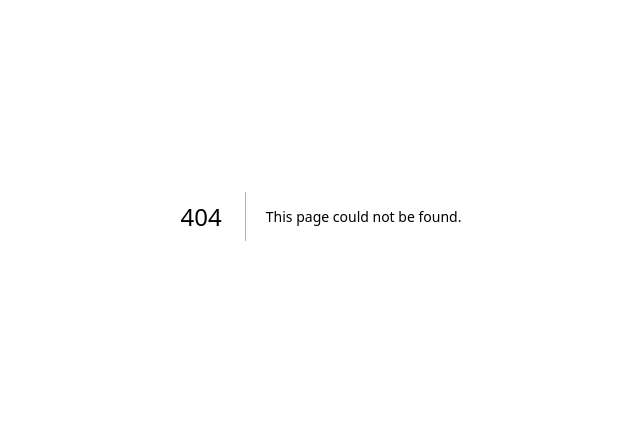
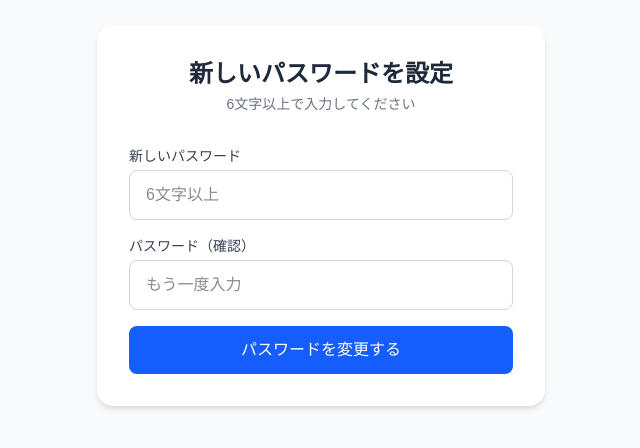
Before and after one commit to nanamin7730/cleaning-report, a Next.js app: page /reset-password in a window 1280 px wide. Before the commit this address had no page. Shown: the part 184-632 px from the top of the page, without its empty margins (319-959 px from the left). Built offline with nearby package versions, Linux system fonts and the light colour scheme; no server answers.

Commit message:
パスワードリセット機能を追加

```diff
--- /dev/null
+++ b/src/app/(auth)/forgot-password/page.tsx
@@ -0,0 +1,91 @@
+'use client'
+
+import { useState } from 'react'
+import { createClient } from '@/lib/supabase/client'
+import Link from 'next/link'
+
+export default function ForgotPasswordPage() {
+  const supabase = createClient()
+  const [email, setEmail] = useState('')
+  const [loading, setLoading] = useState(false)
+  const [message, setMessage] = useState('')
+  const [error, setError] = useState('')
+
+  const handleSubmit = async (e: React.FormEvent) => {
+    e.preventDefault()
+    setLoading(true)
+    setError('')
+    setMessage('')
+
+    const { error } = await supabase.auth.resetPasswordForEmail(email, {
+      redirectTo: `${window.location.origin}/reset-password`,
+    })
+
+    if (error) {
+      setError('メール送信に失敗しました。メールアドレスを確認してください。')
+    } else {
+      setMessage('パスワードリセット用のメールを送信しました。メールを確認してください。')
+    }
+    setLoading(false)
+  }
+
+  return (
+    <div className="min-h-screen bg-gray-50 flex items-center justify-center p-4">
+      <div className="bg-white rounded-2xl shadow-md w-full max-w-md p-8">
+        <div className="text-center mb-8">
+          <h1 className="text-2xl font-bold text-gray-800">パスワードをリセット</h1>
+          <p className="text-gray-500 mt-1 text-sm">登録済みのメールアドレスを入力してください</p>
+        </div>
+
+        {message ? (
+          <div>
+            <p className="text-green-600 text-sm bg-green-50 rounded-lg p-4 text-center">
+              {message}
+            </p>
+            <Link
+              href="/login"
+              className="block text-center mt-4 text-blue-600 text-sm underline"
+            >
+              ログインページへ戻る
+            </Link>
+          </div>
+        ) : (
+          <form onSubmit={handleSubmit} className="space-y-4">
+            <div>
+              <label className="block text-sm font-medium text-gray-700 mb-1">
+                メールアドレス
+              </label>
+              <input
+                type="email"
+                value={email}
+                onChange={(e) => setEmail(e.target.value)}
+                required
+                className="w-full border border-gray-300 rounded-lg px-4 py-3 text-base focus:outline-none focus:ring-2 focus:ring-blue-500"
+                placeholder="example@email.com"
+              />
+            </div>
+
+            {error && (
+              <p className="text-red-500 text-sm bg-red-50 rounded-lg p-3">{error}</p>
+            )}
+
+            <button
+              type="submit"
+              disabled={loading}
+              className="w-full bg-blue-600 text-white rounded-lg py-3 font-medium text-base hover:bg-blue-700 disabled:opacity-50 transition-colors"
+            >
+              {loading ? '送信中...' : 'リセットメールを送信'}
+            </button>
+
+            <Link
+              href="/login"
+              className="block text-center text-sm text-gray-400 hover:text-gray-600 underline"
+            >
+              ログインページへ戻る
+            </Link>
+          </form>
+        )}
+      </div>
+    </div>
+  )
+}
--- a/src/app/(auth)/login/page.tsx
+++ b/src/app/(auth)/login/page.tsx
@@ -92,6 +92,14 @@ export default function LoginPage() {
           </button>
         </form>
 
+        {!isSignUp && (
+          <p className="text-center mt-3 text-sm">
+            <a href="/forgot-password" className="text-gray-400 hover:text-blue-600 underline">
+              パスワードを忘れた方はこちら
+            </a>
+          </p>
+        )}
+
         <p className="text-center mt-4 text-sm text-gray-600">
           {isSignUp ? 'すでにアカウントをお持ちの方は' : 'アカウントをお持ちでない方は'}
           <button
--- /dev/null
+++ b/src/app/(auth)/reset-password/page.tsx
@@ -0,0 +1,91 @@
+'use client'
+
+import { useState } from 'react'
+import { createClient } from '@/lib/supabase/client'
+import { useRouter } from 'next/navigation'
+
+export default function ResetPasswordPage() {
+  const supabase = createClient()
+  const router = useRouter()
+  const [password, setPassword] = useState('')
+  const [passwordConfirm, setPasswordConfirm] = useState('')
+  const [loading, setLoading] = useState(false)
+  const [error, setError] = useState('')
+
+  const handleSubmit = async (e: React.FormEvent) => {
+    e.preventDefault()
+    setError('')
+
+    if (password !== passwordConfirm) {
+      setError('パスワードが一致しません')
+      return
+    }
+    if (password.length < 6) {
+      setError('パスワードは6文字以上で入力してください')
+      return
+    }
+
+    setLoading(true)
+    const { error } = await supabase.auth.updateUser({ password })
+
+    if (error) {
+      setError('パスワードの変更に失敗しました。もう一度お試しください。')
+    } else {
+      router.push('/reports')
+    }
+    setLoading(false)
+  }
+
+  return (
+    <div className="min-h-screen bg-gray-50 flex items-center justify-center p-4">
+      <div className="bg-white rounded-2xl shadow-md w-full max-w-md p-8">
+        <div className="text-center mb-8">
+          <h1 className="text-2xl font-bold text-gray-800">新しいパスワードを設定</h1>
+          <p className="text-gray-500 mt-1 text-sm">6文字以上で入力してください</p>
+        </div>
+
+        <form onSubmit={handleSubmit} className="space-y-4">
+          <div>
+            <label className="block text-sm font-medium text-gray-700 mb-1">
+              新しいパスワード
+            </label>
+            <input
+              type="password"
+              value={password}
+              onChange={(e) => setPassword(e.target.value)}
+              required
+              className="w-full border border-gray-300 rounded-lg px-4 py-3 text-base focus:outline-none focus:ring-2 focus:ring-blue-500"
+              placeholder="6文字以上"
+            />
+          </div>
+
+          <div>
+            <label className="block text-sm font-medium text-gray-700 mb-1">
+              パスワード（確認）
+            </label>
+            <input
+              type="password"
+              value={passwordConfirm}
+              onChange={(e) => setPasswordConfirm(e.target.value)}
+              required
+              className="w-full border border-gray-300 rounded-lg px-4 py-3 text-base focus:outline-none focus:ring-2 focus:ring-blue-500"
+              placeholder="もう一度入力"
+            />
+          </div>
+
+          {error && (
+            <p className="text-red-500 text-sm bg-red-50 rounded-lg p-3">{error}</p>
+          )}
+
+          <button
+            type="submit"
+            disabled={loading}
+            className="w-full bg-blue-600 text-white rounded-lg py-3 font-medium text-base hover:bg-blue-700 disabled:opacity-50 transition-colors"
+          >
+            {loading ? '変更中...' : 'パスワードを変更する'}
+          </button>
+        </form>
+      </div>
+    </div>
+  )
+}
--- a/src/middleware.ts
+++ b/src/middleware.ts
@@ -27,7 +27,10 @@ export async function middleware(request: NextRequest) {
   const { data: { user } } = await supabase.auth.getUser()
   const { pathname } = request.nextUrl
 
-  if (!user && !pathname.startsWith('/login')) {
+  const publicPaths = ['/login', '/forgot-password', '/reset-password']
+  const isPublicPath = publicPaths.some((p) => pathname.startsWith(p))
+
+  if (!user && !isPublicPath) {
     return NextResponse.redirect(new URL('/login', request.url))
   }
 
```
